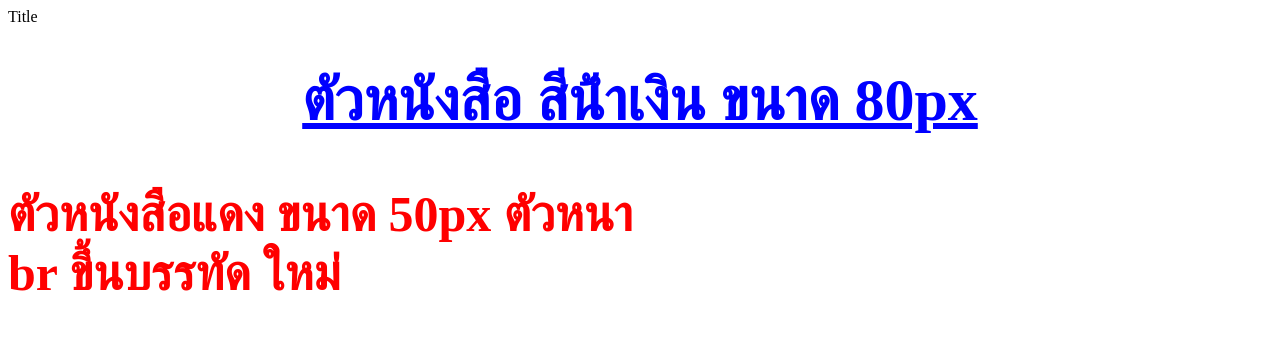
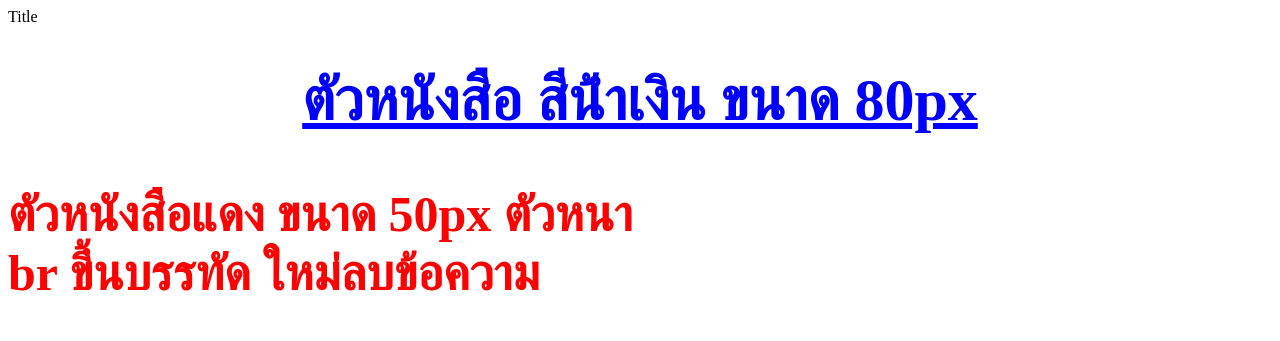
Before and after one commit to Pramote0708/Pramote0708.github.io, a plain HTML site: page Index.html in a window 1280 px wide. Shown: the top 341 px of the page. Drawn offline with Linux system fonts and the light colour scheme.

Commit message:
Update index.html

```diff
--- a/Index.html
+++ b/Index.html
@@ -34,7 +34,7 @@
 
   <br>
 
-  br ขึ้นบรรทัด ใหม่
+  br ขึ้นบรรทัด ใหม่ลบข้อความ
 
   </h1>
   <br><h1 style='color:green; /*กําหนดสี*/font-size:70px;'>
```
